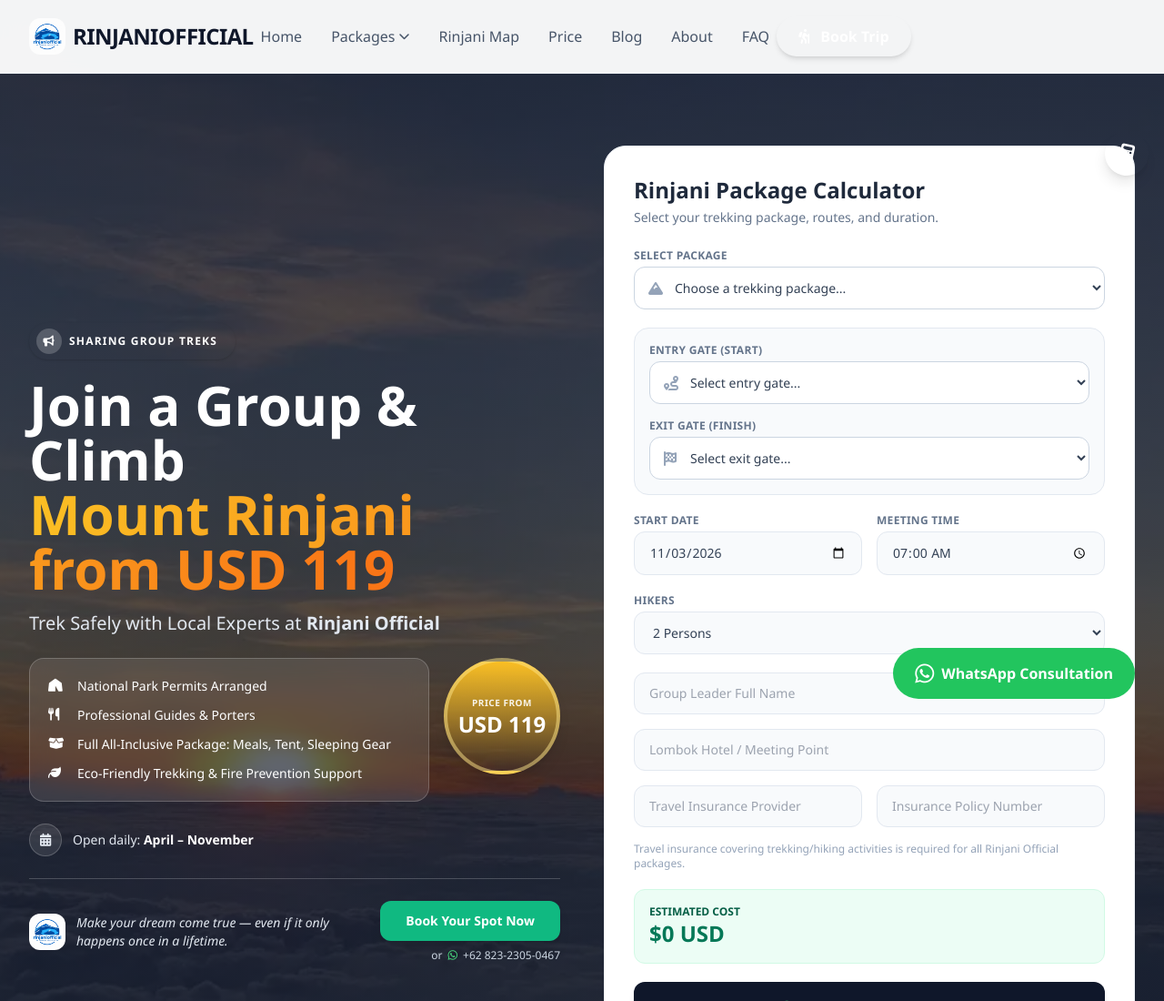
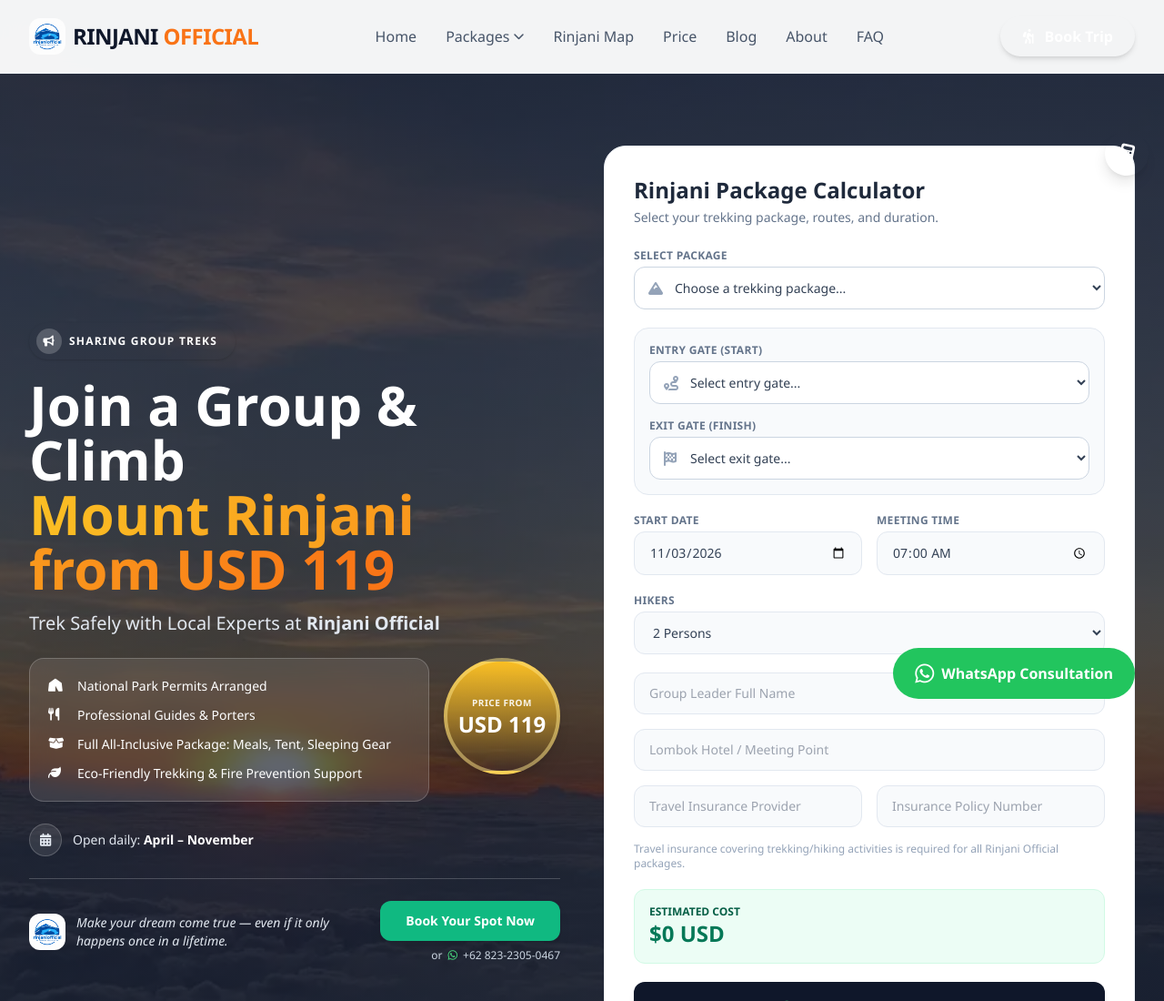
Before and after one commit to rinjaniofficial/rinjaniofficial.github.io, a plain HTML site: page index.html in a window 1280 px wide. Shown: the top 1100 px of the page at 91% size. Drawn offline with nearby package versions, Linux system fonts and the light colour scheme.

Commit message:
Update index.html

```diff
--- a/index.html
+++ b/index.html
@@ -28,10 +28,11 @@
             <div class="flex justify-between items-center h-20">
                 <div class="flex items-center gap-2">
                     <div class="flex items-center gap-2">
-                    <img src="../images/logo.png" alt="Rinjani Official Logo" width="40" height="40" class="w-10 h-10 rounded-xl object-contain">
-                    <a href="../index.html" class="font-bold text-2xl tracking-tight text-slate-900">
-                        RINJANI<span class="text-accent">OFFICIAL</span>
-                    </a>
+                <img src="../images/logo.png" alt="Rinjani Official Logo" width="40" height="40" class="w-10 h-10 rounded-xl object-contain">
+                <a href="../index.html" class="font-bold text-2xl tracking-tight text-slate-900">
+                    RINJANI <span class="text-orange-500">OFFICIAL</span>
+                </a>
+            </div>
                 </div>
 
                 <!-- Desktop Navigation Menu with Dropdown -->
```
